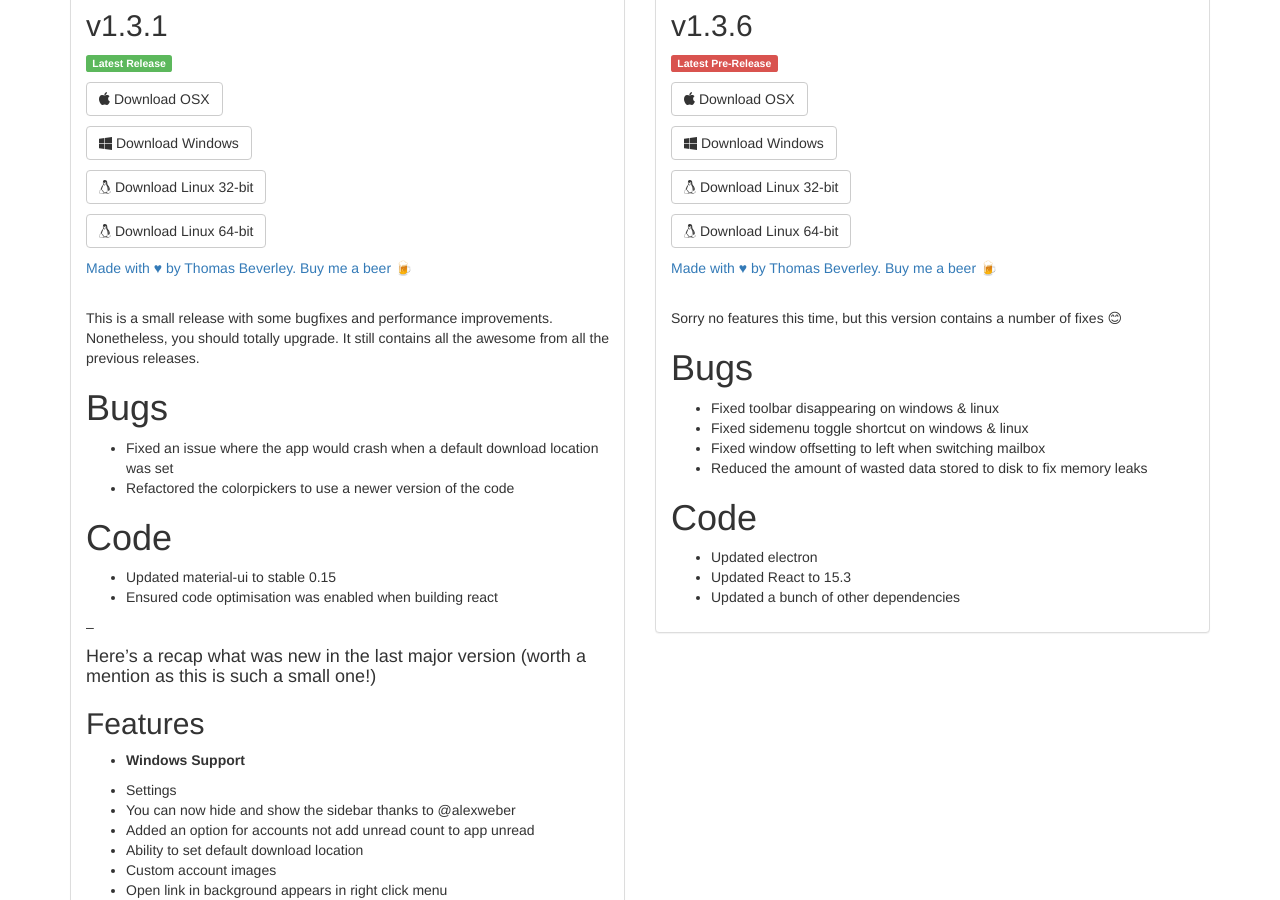
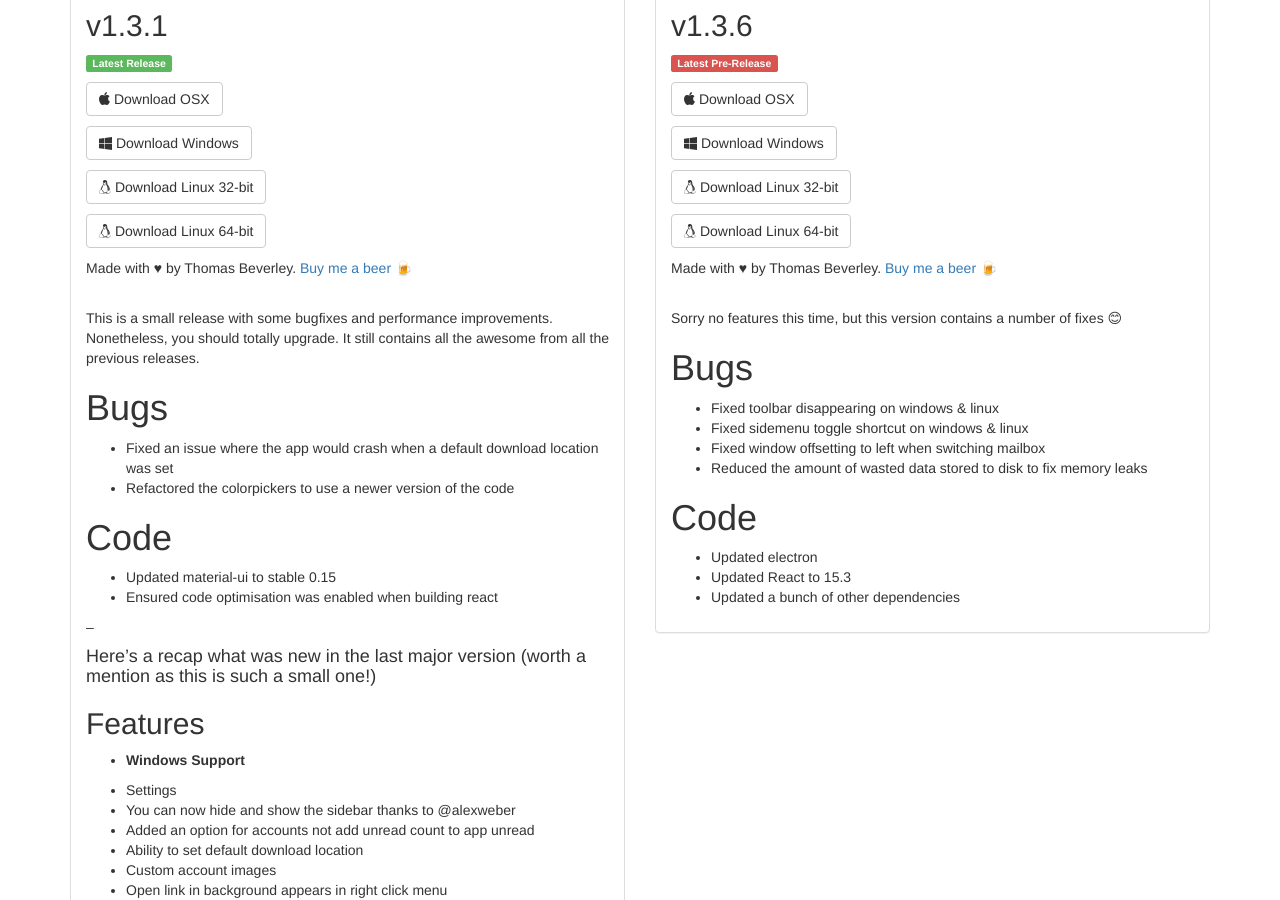
Before and after one commit to Thomas101/wmail, a Jekyll site: the page built from download.html, in a window 1280 px wide and 900 px high, scrolled down 420 px. Built offline with Jekyll 4.4.1, drawn with Linux system fonts in a browser that asks for light colours; some of the changed lines change nothing that is shown.

Commit message:
Styling fix

```diff
--- a/download.html
+++ b/download.html
@@ -60,9 +60,7 @@ prerelease_s: "1_3_6"
               </a>
             </p>
             <p>
-              <a href="https://www.paypal.me/ThomasBeverley" target="_blank">
-                Made with ♥ by Thomas Beverley. Buy me a beer 🍺
-              </a>
+              Made with ♥ by Thomas Beverley. <a href="https://www.paypal.me/ThomasBeverley" target="_blank">Buy me a beer 🍺</a>
             </p>
             <br />
             {{ release_notes | markdownify }}
@@ -97,9 +95,7 @@ prerelease_s: "1_3_6"
               </a>
             </p>
             <p>
-              <a href="https://www.paypal.me/ThomasBeverley" target="_blank">
-                Made with ♥ by Thomas Beverley. Buy me a beer 🍺
-              </a>
+              Made with ♥ by Thomas Beverley. <a href="https://www.paypal.me/ThomasBeverley" target="_blank">Buy me a beer 🍺</a>
             </p>
             <br />
             {{ prerelease_notes | markdownify }}
```
